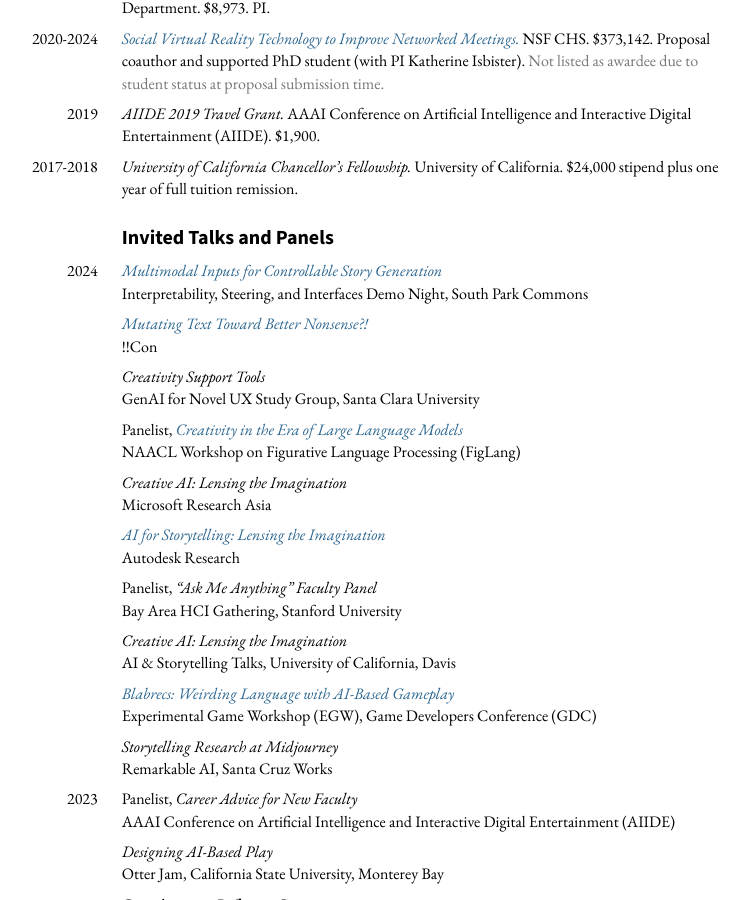
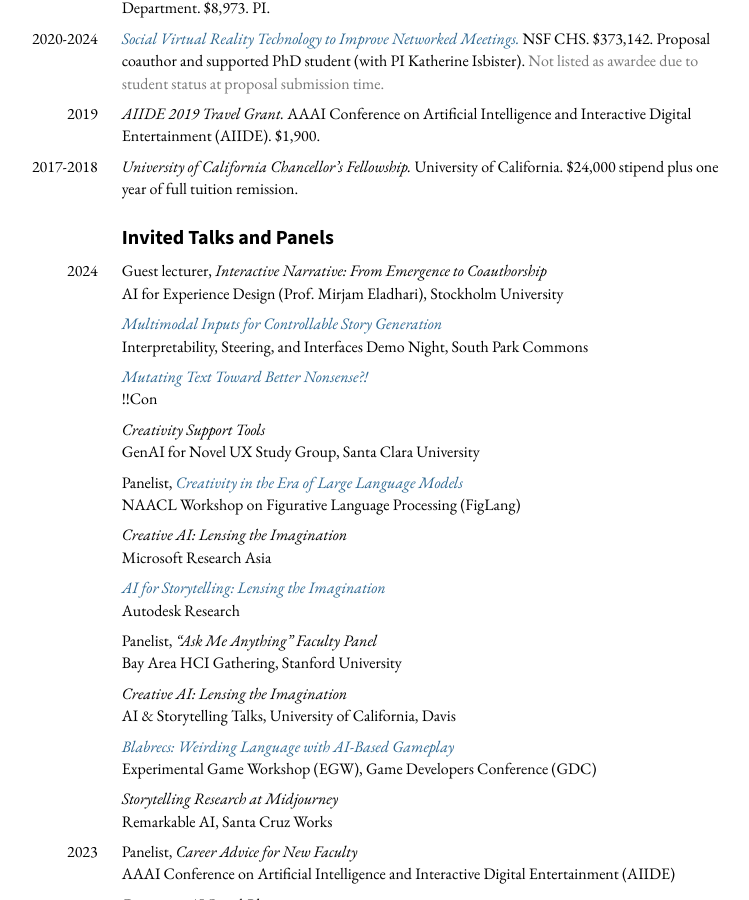
Before and after one commit to mkremins/mkremins.github.io, a Jekyll site: the page built from cv/index.html, in a window 1280 px wide and 900 px high, scrolled down 6920 px. Shown: the whole window, without its empty margins (261-1010 px from the left). Built offline with Jekyll 4.4.1, drawn with Linux system fonts in a browser that asks for light colours.

Commit message:
Add guest lecture for Mirjam's class

```diff
--- a/_data/talks.json
+++ b/_data/talks.json
@@ -1,4 +1,12 @@
 [
+{
+  "title": "Interactive Narrative: From Emergence to Coauthorship",
+  "url": "",
+  "year": "2024",
+  "venue": "Computational Approaches to Experience Design",
+  "venue_long": "AI for Experience Design (Prof. Mirjam Eladhari), Stockholm University",
+  "type": "guest_lecture"
+},
 {
   "title": "Multimodal Inputs for Controllable Story Generation",
   "url": "https://twitter.com/GopalKRaman/status/1832200443600236668",
```
